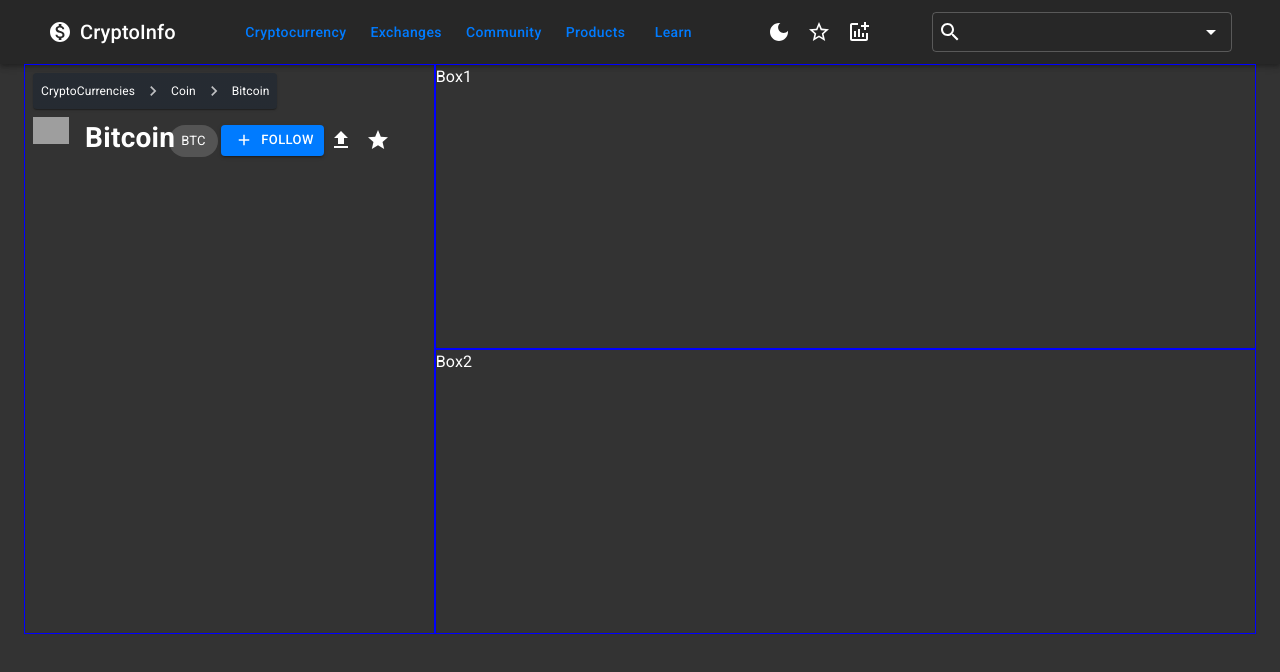
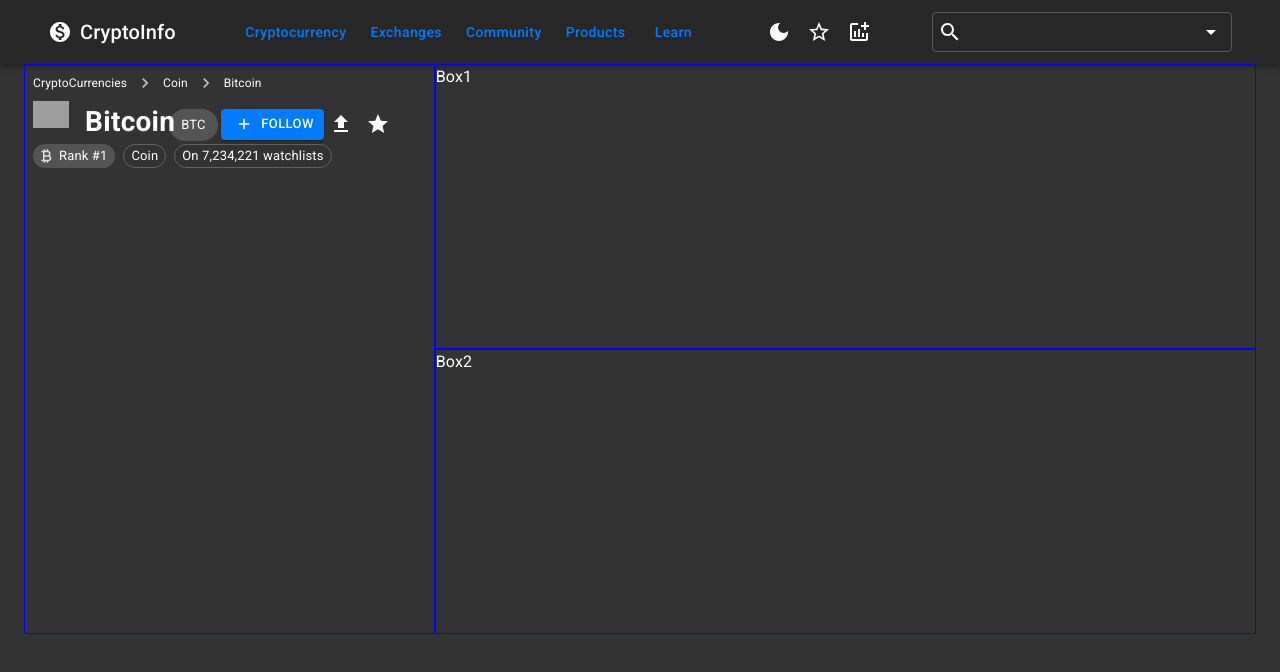
Before and after one commit to DanielRed007/cryptoInfo-POC, a React (Vite) app in the folder client/: page / in a window 1280 px wide. Shown: the top 672 px of the page. Built offline with nearby package versions, Linux system fonts and the light colour scheme; grey boxes are pictures that could not be loaded.

Commit message:
taglist added on infocoin section

```diff
--- a/client/src/components/infoTop/InfoTop.tsx
+++ b/client/src/components/infoTop/InfoTop.tsx
@@ -1,15 +1,11 @@
 
 import React from 'react';
 import { makeStyles } from '@mui/styles';
-import Breadcrumbs from '@mui/material/Breadcrumbs';
-import Typography from '@mui/material/Typography';
-import Link from '@mui/material/Link';
-import Stack from '@mui/material/Stack';
-import NavigateNextIcon from '@mui/icons-material/NavigateNext';
 import { Box, Grid, Container, Paper } from '@mui/material';
 import { styled } from '@mui/material/styles';
 import { CustomBreadcrumb } from '../../shared/widgets/customBreadcrumb/CustomBreadcrumb';
 import { CoinInfoButtonContainer } from './CoinInfoButtonContainer';
+import { TagListContainer } from './TagListContainer';
 
 const useStyles = makeStyles((theme) => ({
     root: {
@@ -23,14 +19,6 @@
         border: "1px solid blue",
         height: '50%',
     },
-}));
-
-const Item = styled(Paper)(({ theme }) => ({
-    backgroundColor: theme.palette.mode === 'dark' ? '#1A2027' : '#fff',
-    ...theme.typography.body2,
-    padding: theme.spacing(1),
-    textAlign: 'center',
-    color: theme.palette.text.secondary,
 }));
 
 export const InfoTop = () => {
@@ -53,6 +41,7 @@
                             <Box sx={{ width: '100%', padding: "0.5rem" }}>
                                 <CustomBreadcrumb titles={breadcrumbTitles} />
                                 <CoinInfoButtonContainer coinTitle={"Bitcoin"} abbrev={"BTC"} />
+                                <TagListContainer />
                             </Box>
                         </Box>
                     </Grid>
--- /dev/null
+++ b/client/src/components/infoTop/TagListContainer.tsx
@@ -0,0 +1,47 @@
+import React from 'react';
+import Stack from '@mui/material/Stack';
+import CurrencyBitcoinIcon from '@mui/icons-material/CurrencyBitcoin';
+import { CustomTag } from '../../shared/widgets/customTag/CustomTag';
+
+export const TagListContainer = () => {
+    const dataTagList = [
+        {
+            size: "small",
+            variant: "filled",
+            label: "Rank #1",
+            showIcon: true,
+            icon: <CurrencyBitcoinIcon />
+        },
+        {
+            size: "small",
+            variant: "outlined",
+            label: "Coin",
+            showIcon: false,
+        },
+        {
+            size: "small",
+            variant: "outlined",
+            label: "On 7,234,221 watchlists",
+            showIcon: false
+        }
+    ];
+
+    return (
+        <>
+            <Stack direction="row" spacing={1}>
+                {
+                    dataTagList.map((tag,index) => (
+                        <CustomTag
+                            key={index}
+                            size={tag.size}
+                            variant={tag.variant}
+                            label={tag.label}
+                            icon={tag.icon}
+                            showIcon={tag.showIcon}
+                        />
+                    ))
+                }
+            </Stack>
+        </>
+    )
+}
--- a/client/src/shared/widgets/customBreadcrumb/CustomBreadcrumb.tsx
+++ b/client/src/shared/widgets/customBreadcrumb/CustomBreadcrumb.tsx
@@ -2,16 +2,7 @@
 import React, { FC } from 'react';
 import Stack from '@mui/material/Stack';
 import NavigateNextIcon from '@mui/icons-material/NavigateNext';
-import { Paper, Breadcrumbs, Typography } from '@mui/material';
-import { styled } from '@mui/material/styles';
-
-const Item = styled(Paper)(({ theme }) => ({
-    backgroundColor: theme.palette.mode === 'dark' ? '#1A2027' : '#fff',
-    ...theme.typography.body2,
-    padding: theme.spacing(1),
-    textAlign: 'center',
-    color: theme.palette.text.secondary,
-}));
+import { Breadcrumbs, Typography } from '@mui/material';
 
 interface CustomBreadcrumbProps{
     titles: string[];
@@ -19,8 +10,7 @@
 
 export const CustomBreadcrumb: FC<CustomBreadcrumbProps> = ({ titles }) => {
   return (
-    <Stack direction="row" spacing={2}>
-        <Item>
+    <Stack direction="row" spacing={4}>
         <Stack spacing={2}>
             <Breadcrumbs
                 separator={<NavigateNextIcon fontSize="small" />}
@@ -33,7 +23,6 @@
                 ))}
             </Breadcrumbs>
         </Stack>
-        </Item>
     </Stack>
   )
 }
--- /dev/null
+++ b/client/src/shared/widgets/customTag/CustomTag.tsx
@@ -0,0 +1,16 @@
+import React, { FC, ReactElement, ReactNode } from 'react';
+import Chip from '@mui/material/Chip';
+
+interface CustomTagProps{
+    size: any;
+    variant: any;
+    label: string;
+    showIcon?: boolean;
+    icon?: ReactElement;
+}
+
+export const CustomTag: FC<CustomTagProps> = ({ size, variant, label, showIcon, icon }) => {
+  return (
+    <Chip size={size} icon={showIcon ? icon : <></>} label={label} variant={variant} />
+  );
+}
```
Also changed, not shown: 1 other file (tests, documents, lock files or other folders). Lines whose indentation alone changed are shown as unchanged.
